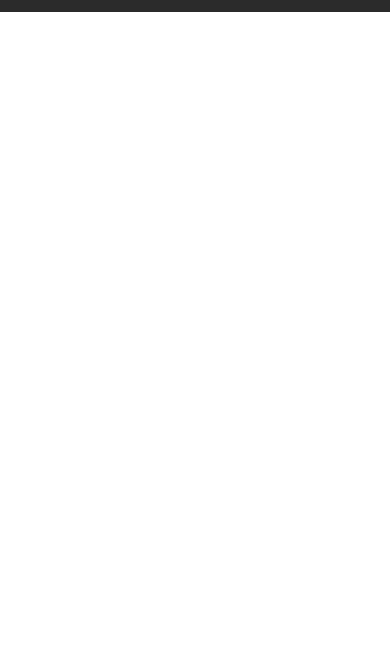
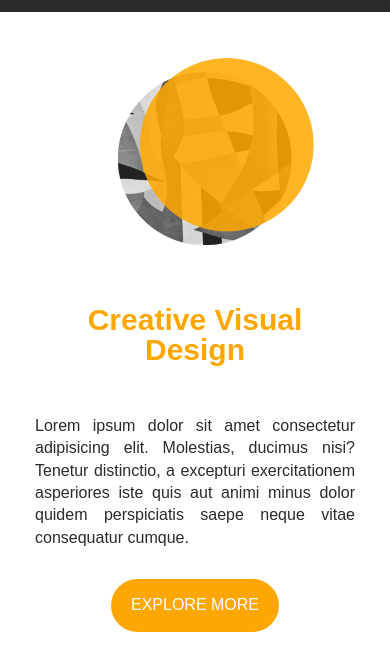
Before and after one commit to marjomarie/basic-cvd, a plain HTML site: page index.html in a window 390 px wide. Shown: the part 88-758 px from the top of the page. Drawn offline with Linux system fonts and the light colour scheme.

Commit message:
banner 100%

```diff
--- a/index.html
+++ b/index.html
@@ -7,7 +7,6 @@
     <link rel="stylesheet" href="/style.css">
 </head>
 <body>
-
 <header class="header">
     <div class="container">
         <div class="header__wrapper">
@@ -31,6 +30,21 @@
         </div>
     </div>
 </header>
+
+
+<section class="banner">
+    <div class="container">
+        <div class="banner__wrapper">
+            <div class="banner__text">
+                <h1>Creative Visual Design</h1>
+                <p>Lorem ipsum dolor sit amet consectetur adipisicing elit. Molestias, ducimus nisi? Tenetur distinctio, a excepturi exercitationem asperiores iste quis aut animi minus dolor quidem perspiciatis saepe neque vitae consequatur cumque.</p>
+                <a href="" class="btn bg--primary">EXPLORE MORE<a>
+            </div>
+            <img src="/img/Hero.png" alt="">
+        </div>
+    </div>
+</section>
+
 <script src="/scipt.js"></script>
 </body>
 </html>
--- a/style.css
+++ b/style.css
@@ -214,3 +214,67 @@ opacity: 0;
   display: block;
 }
 }
+/* banner */
+.banner{
+  padding-top: 13rem;
+  padding-bottom: 5rem;
+  background: #ffffff;
+}
+.banner .banner__wrapper{
+  display: grid;
+  grid-template-columns:1fr 1fr;
+  align-items: center;
+  gap: 5rem;
+}
+.banner .banner__text h1 {
+  font-size:10rem;
+  font-weight: 800;
+  color: #ffa700;
+  line-height: 1;
+}
+.banner .banner__text p{
+  margin-top: 5rem;
+  margin-bottom: 3rem;
+  text-align: justify;
+}
+@media screen and (max-width:500px){
+  .banner{
+    padding-left: 2rem;
+    padding-right: 2rem;
+  }
+  .banner .banner__wrapper{
+    display: grid;
+    grid-template-columns: 1fr;
+  }
+  .banner .banner__text {
+    order: 2;
+  }
+  .banner .banner__text h1{
+    font-size: 3rem;
+    text-align: center;
+  }
+  .banner .banner__text a{
+    display: flex;
+    width: fit-content;
+    margin: 0 auto;
+  }
+  .banner img{
+    width: 20rem;
+    margin: 0 25%;
+    /* margin:0 auto; */
+  }
+}
+
+/* REPEATABLE PATTER */
+.btn{
+  display: inline-block;
+  padding: 1.5rem 2rem;
+  border-radius: 5rem;
+  color: #ffffff;
+}
+.btn:hover {
+  scale: 1.1;
+}
+.btn.bg--primary{
+background: #ffa700;
+}
```
